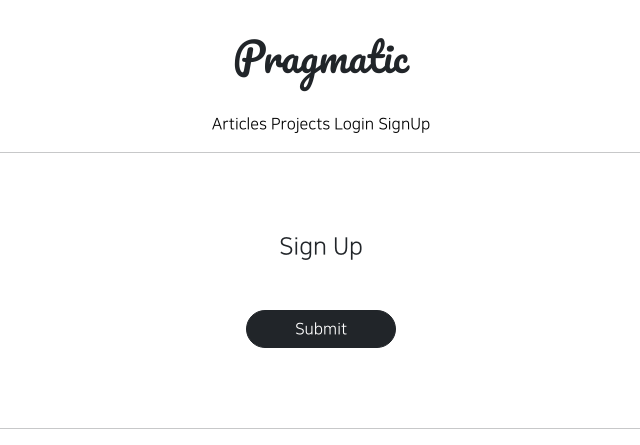
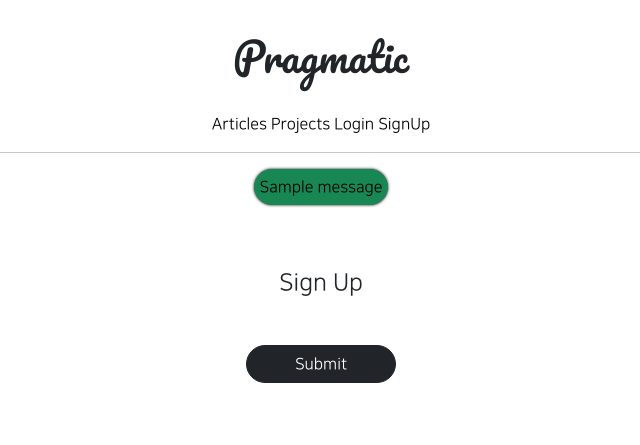
Before and after one commit to ghgh3644/gsgs, a Django app: template accountapp/templates/accountapp/create.html in a window 1280 px wide. Shown: the top 445 px of the page, without its empty margins (319-959 px from the left). Run offline with Django 3.2, Linux system fonts and the light colour scheme; the template is opened without the code that fills it, so the values that code supplies are empty; tables that the repository leaves empty hold one stand-in row (values such as "Sample post"); one stand-in notice (Sample message) is shown; some libraries are stand-ins or nearby versions.

Commit message:
8/24 3ban class commit 4

```diff
--- a/likeapp/views.py
+++ b/likeapp/views.py
@@ -1,3 +1,4 @@
+from django.contrib import messages
 from django.contrib.auth.decorators import login_required
 from django.http import HttpResponseRedirect
 from django.shortcuts import render
@@ -22,12 +23,16 @@ class LikeArticleView(RedirectView):
                                                 article=article)
 
         if like_record.exists():
+            #좋아요가 반영X
+            messages.add_message(request, messages.ERROR, '좋아요는 한번만 가능합니다')
             return HttpResponseRedirect(reverse('articleapp:detail', kwargs={'pk' : kwargs['article_pk']}))
         else:
+            #좋아요가 반영 O
             LikeRecord(user=user, article=article).save()
 
         article.like += 1
         article.save()
+        messages.add_message(request, messages.SUCCESS, '좋아요가 반영되었습니다')
 
         return super().get(request, *args, **kwargs)
 
--- a/templates/base.html
+++ b/templates/base.html
@@ -10,8 +10,16 @@
 
 <hr>
 
+{% for message in messages %}
+    <div class="text-center">
+        <div class="btn btn-success round_button">
+            {{ message }}
+        </div>
+
+    </div>
+{% endfor %}
+
 {% block content %}
-    {% include 'hello_world.html' %}
 {% endblock %}
 
 <hr>
```
